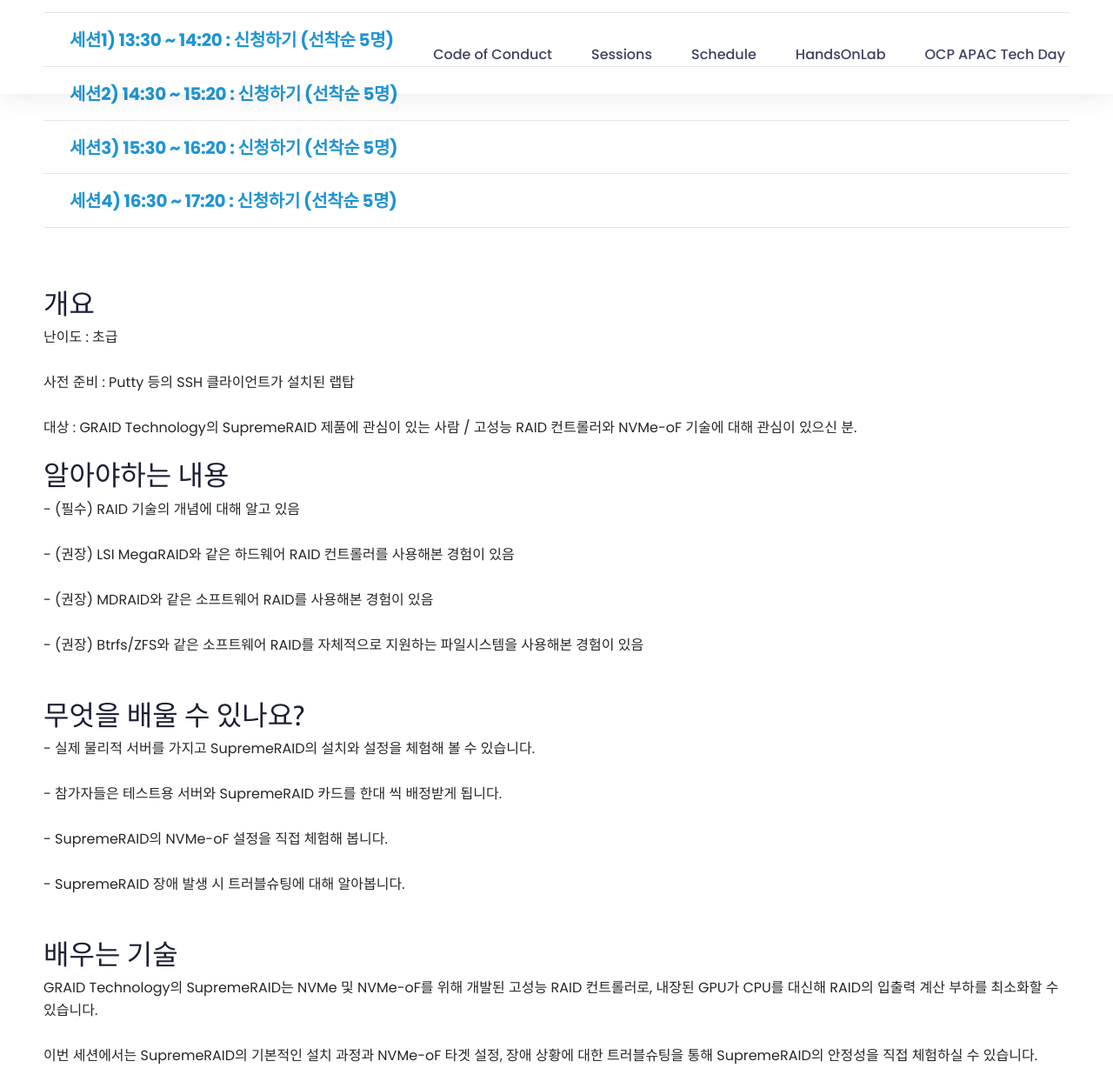
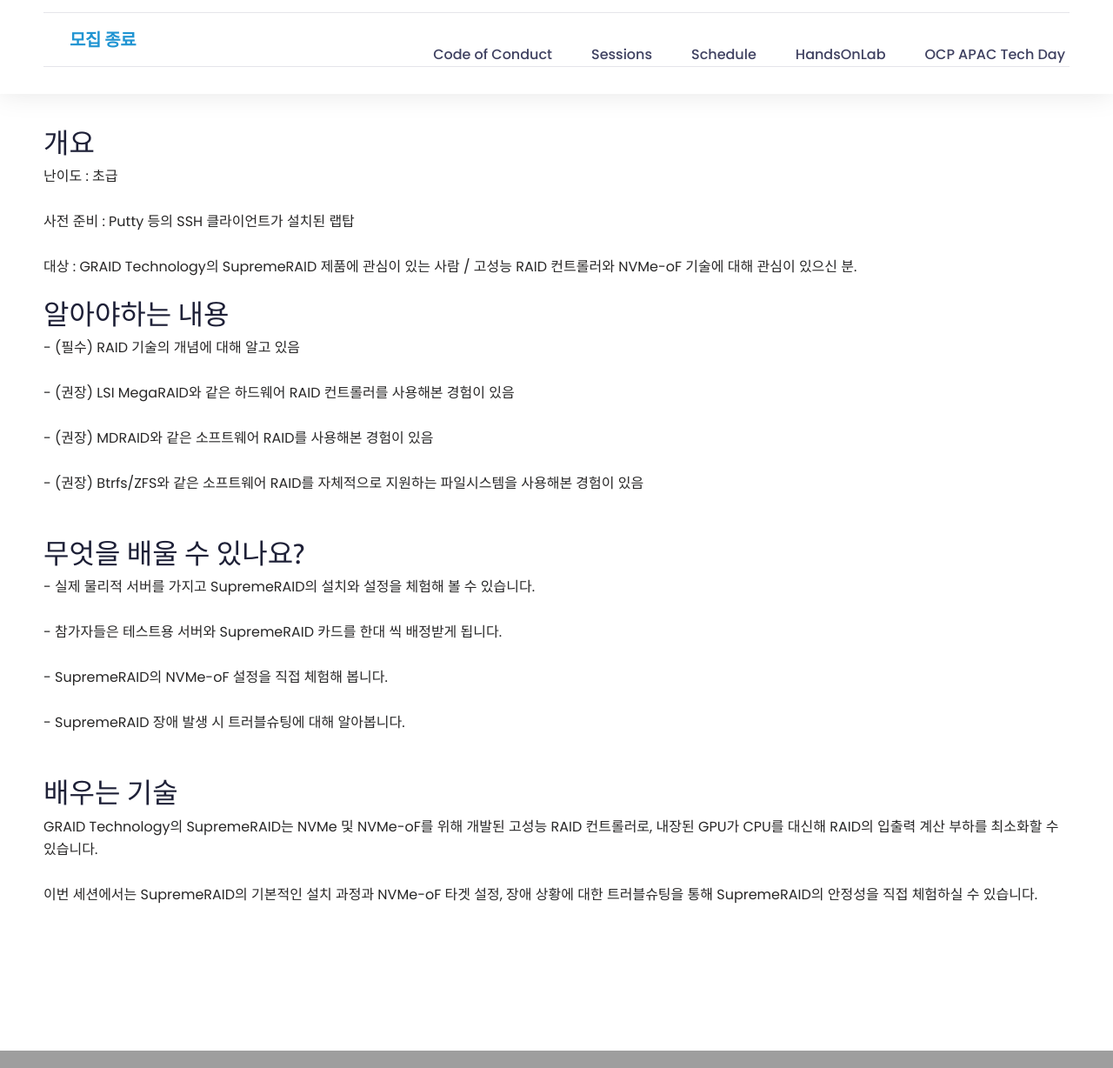
Before and after one commit to openstack-kr/openinfradays-2023, a Django app: page /handsonlab/gluesys in a window 1280 px wide. Shown: the part 322-1550 px from the top of the page at 87% size. Run offline with Django 3.2, Linux system fonts and the light colour scheme; some libraries are stand-ins or nearby versions; grey boxes are pictures that could not be loaded.

Commit message:
핸즈온 마감

```diff
--- a/openinfradays/urls.py
+++ b/openinfradays/urls.py
@@ -33,8 +33,8 @@
     path('schedule/day2', views.schedules_day2),
     path('handsonlab', views.handsonlab),
     path('handsonlab/<str:title>', views.handsonlab_detail),
-    path('handsonlab/<str:handsonlab_title>/apply/<str:option>', views.handsonlab_apply),
-    path('handsonlab/<str:handsonlab_title>/apply', views.handsonlab_apply),
+   # path('handsonlab/<str:handsonlab_title>/apply/<str:option>', views.handsonlab_apply),
+    #path('handsonlab/<str:handsonlab_title>/apply', views.handsonlab_apply),
 ]
 
 urlpatterns += static(settings.MEDIA_URL, document_root=settings.MEDIA_ROOT)
--- a/templates/handsonlab/akamai.html
+++ b/templates/handsonlab/akamai.html
@@ -11,7 +11,7 @@
         </div>
     </div>
     <div class="area-link">
-        <a href="/handsonlab/akamai/apply" >신청하기 (선착순 30명)</a>
+        <a href="#">모집 종료</a>
     </div>
 
     <div class="txt-introduce">
--- a/templates/handsonlab/gluesys.html
+++ b/templates/handsonlab/gluesys.html
@@ -11,10 +11,7 @@
         </div>
     </div>
     <div class="area-link">
-        <a href="/handsonlab/gluesys/apply/s1" >세션1) 13:30 ~ 14:20 : 신청하기 (선착순 5명)</a>
-        <a href="/handsonlab/gluesys/apply/s2" >세션2) 14:30 ~ 15:20 : 신청하기 (선착순 5명)</a>
-        <a href="/handsonlab/gluesys/apply/s3" >세션3) 15:30 ~ 16:20 : 신청하기 (선착순 5명)</a>
-        <a href="/handsonlab/gluesys/apply/s4" >세션4) 16:30 ~ 17:20 : 신청하기 (선착순 5명)</a>
+        <a href="#">모집 종료</a>
     </div>
 
     <div class="txt-introduce">
--- a/templates/handsonlab/hashicorp.html
+++ b/templates/handsonlab/hashicorp.html
@@ -11,7 +11,7 @@
         </div>
     </div>
     <div class="area-link">
-        <a href="/handsonlab/hashicorp/apply">신청하기 (선착순 30명)</a>
+        <a href="#">모집 종료</a>
     </div>
 
     <div class="txt-introduce">
--- a/templates/handsonlab/mantech.html
+++ b/templates/handsonlab/mantech.html
@@ -11,7 +11,7 @@
         </div>
     </div>
     <div class="area-link">
-        <a href="/handsonlab/mantech/apply">신청하기 (선착순 30명)</a>
+        <a href="#">모집 종료</a>
     </div>
 
     <div class="txt-introduce">
--- a/templates/handsonlab/skt.html
+++ b/templates/handsonlab/skt.html
@@ -11,7 +11,7 @@
         </div>
     </div>
     <div class="area-link">
-        <a href="/handsonlab/skt/apply" >신청하기 (선착순 30명)</a>
+        <a href="#">모집 종료</a>
     </div>
 
     <div class="txt-introduce">
```
